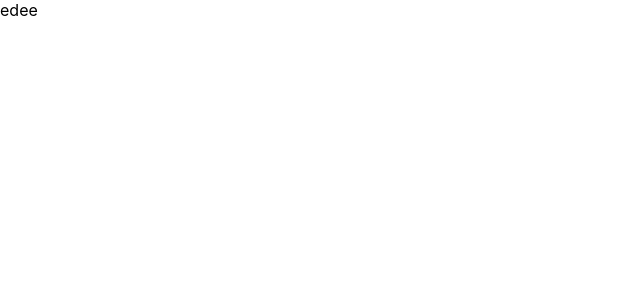
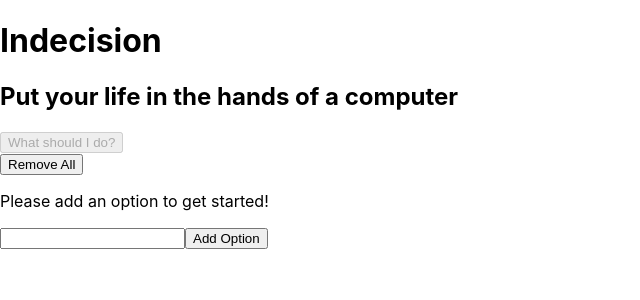
Before and after one commit to Meraj6091/Udemy-Complete-React-Developer-Course-Hooks-redux-and-Firebase, a React (Create React App) app: page / in a window 1280 px wide. Shown: the top 300 px of the page, without its empty margins (0-640 px from the left). Built offline with nearby package versions, Linux system fonts and the light colour scheme.

Commit message:
final commit

```diff
--- a/package.json
+++ b/package.json
@@ -8,6 +8,7 @@
     "@testing-library/user-event": "^12.8.3",
     "react": "^17.0.2",
     "react-dom": "^17.0.2",
+    "react-modal": "^3.14.3",
     "react-scripts": "4.0.3",
     "web-vitals": "^1.1.2"
   },
--- /dev/null
+++ b/src/Components/Action.js
@@ -0,0 +1,16 @@
+import React from 'react';
+
+const Action = (props) => {
+  return (
+    <div>
+      <button
+        onClick={props.handlePick}
+        disabled={!props.hasOptions}
+      >
+        What should I do?
+      </button>
+    </div>
+  );
+};
+
+export default Action;
--- /dev/null
+++ b/src/Components/AddOption.js
@@ -0,0 +1,29 @@
+import React from 'react';
+
+export default class AddOption extends React.Component {
+  state = {
+    error: undefined
+  };
+  handleAddOption = (e) => {
+    e.preventDefault();
+    const option = e.target.elements.option.value.trim();
+    const error = this.props.handleAddOption(option);
+
+    this.setState(() => ({ error }));
+
+    if (!error) {
+      e.target.elements.option.value = '';
+    }
+  };
+  render() {
+    return (
+      <div>
+        {this.state.error && <p>{this.state.error}</p>}
+        <form onSubmit={this.handleAddOption}>
+          <input type="text" name="option" />
+          <button>Add Option</button>
+        </form>
+      </div>
+    );
+  }
+}
--- /dev/null
+++ b/src/Components/Header.js
@@ -0,0 +1,16 @@
+import React from 'react';
+
+const Header = (props) => {
+  return (
+    <div>
+      <h1>{props.title}</h1>
+      {props.subtitle && <h2>{props.subtitle}</h2>}
+    </div>
+  );
+};
+
+Header.defaultProps = {
+  title: 'Indecision'
+};
+
+export default Header;
--- /dev/null
+++ b/src/Components/IndecisionApp.js
@@ -0,0 +1,88 @@
+import React from "react";
+import AddOption from "./AddOption";
+import Action from "./Action";
+import Header from "./Header";
+import Options from "./Options";
+import OptionModal from "./OptionModal";
+export default class IndecisionApp extends React.Component {
+	state = {
+		options: [],
+		SelectedOption: undefined,
+	};
+	handleCloseModal = () => {
+		this.setState(() => ({
+			SelectedOption: undefined,
+		}));
+	};
+	handleDeleteOptions = () => {
+		this.setState(() => ({ options: [] }));
+	};
+	handleDeleteOption = (optionToRemove) => {
+		this.setState((prevState) => ({
+			options: prevState.options.filter((option) => optionToRemove !== option),
+		}));
+	};
+	handlePick = () => {
+		const randomNum = Math.floor(Math.random() * this.state.options.length);
+		const option = this.state.options[randomNum];
+		//alert(option);
+		this.setState(() => ({
+			SelectedOption: option,
+		}));
+	};
+	handleAddOption = (option) => {
+		if (!option) {
+			return "Enter valid value to add item";
+		} else if (this.state.options.indexOf(option) > -1) {
+			return "This option already exists";
+		}
+
+		this.setState((prevState) => ({
+			options: prevState.options.concat(option),
+		}));
+	};
+	componentDidMount() {
+		try {
+			const json = localStorage.getItem("options");
+			const options = JSON.parse(json);
+
+			if (options) {
+				this.setState(() => ({ options }));
+			}
+		} catch (e) {
+			// Do nothing at all
+		}
+	}
+	componentDidUpdate(prevProps, prevState) {
+		if (prevState.options.length !== this.state.options.length) {
+			const json = JSON.stringify(this.state.options);
+			localStorage.setItem("options", json);
+		}
+	}
+	componentWillUnmount() {
+		console.log("componentWillUnmount");
+	}
+	render() {
+		const subtitle = "Put your life in the hands of a computer";
+
+		return (
+			<div>
+				<Header subtitle={subtitle} />
+				<Action
+					hasOptions={this.state.options.length > 0}
+					handlePick={this.handlePick}
+				/>
+				<Options
+					options={this.state.options}
+					handleDeleteOptions={this.handleDeleteOptions}
+					handleDeleteOption={this.handleDeleteOption}
+				/>
+				<AddOption handleAddOption={this.handleAddOption} />
+				<OptionModal
+					SelectedOption={this.state.SelectedOption}
+					handleCloseModal={this.handleCloseModal}
+				/>
+			</div>
+		);
+	}
+}
--- /dev/null
+++ b/src/Components/Option.js
@@ -0,0 +1,18 @@
+import React from 'react';
+
+const Option = (props) => {
+  return (
+    <div>
+      {props.optionText}
+      <button
+        onClick={(e) => {
+          props.handleDeleteOption(props.optionText);
+        }}
+      >
+        remove
+      </button>
+    </div>
+  );
+};
+
+export default Option;
--- /dev/null
+++ b/src/Components/OptionModal.js
@@ -0,0 +1,18 @@
+import React from "react";
+import Modal from "react-modal";
+
+const OptionModal = (props) => {
+	return (
+		<Modal
+			isOpen={!!props.SelectedOption}
+			contentLabel="Select Option"
+			ariaHideApp={false}
+			onRequestClose={props.handleCloseModal}
+		>
+			<h3>Selected Option</h3>
+			{props.SelectedOption && <p>{props.SelectedOption}</p>}
+			<button onClick={props.handleCloseModal}>OK</button>
+		</Modal>
+	);
+};
+export default OptionModal;
--- /dev/null
+++ b/src/Components/Options.js
@@ -0,0 +1,22 @@
+import React from 'react';
+import Option from './Option';
+
+const Options = (props) => {
+  return (
+    <div>
+      <button onClick={props.handleDeleteOptions}>Remove All</button>
+      {props.options.length === 0 && <p>Please add an option to get started!</p>}
+      {
+        props.options.map((option) => (
+          <Option
+            key={option}
+            optionText={option}
+            handleDeleteOption={props.handleDeleteOption}
+          />
+        ))
+      }
+    </div>
+  );
+};
+
+export default Options;
--- a/src/index.js
+++ b/src/index.js
@@ -8,11 +8,18 @@ import Visibility_Toggle from "./playground/Visibility_Toggle";
 import Es6_classes from "./playground/Es6_classes";
 import Functional from "./playground/Functional";
 import Counter from "./playground/counter_example";
+import DefaultProps from "./playground/DefaultProps";
+import OptionModal from "./Components/OptionModal";
+import IndecisionApp from "./Components/IndecisionApp";
 
 ReactDOM.render(
 	<React.StrictMode>
 		{/* <Counter count={0}/> */}
-		<Es6 />
+		{/* <DefaultProps>
+			<h1>This is Default Props</h1>
+			<p>for learning purpose</p>
+		</DefaultProps> */}
+    <IndecisionApp/>
 	</React.StrictMode>,
 	document.getElementById("root")
 );
--- /dev/null
+++ b/src/playground/DefaultProps.js
@@ -0,0 +1,14 @@
+import React from "react";
+const details = (props) => {
+	return <div>{props.children}</div>;
+};
+
+const render = () => {
+	return (
+		<div>
+			<h1>Hi im Meraj</h1>
+			{details()}
+		</div>
+	);
+};
+export default details;
--- a/src/playground/Es6_2.js
+++ b/src/playground/Es6_2.js
@@ -2,13 +2,13 @@ import React from "react";
 import { useState } from "react";
 function Es6_2() {
 	const user = {
-		// name:'Meraj',
-		// cities:['colombo','matar','jaffna'],
-		// printplacelived: function() {
-		//     this.cities.forEach((city) => {
-		//         console.log(this.name+'has lived in' + city)
-		//     })
-		// }
+		name:'Meraj',
+		cities:['colombo','matar','jaffna'],
+		printplacelived: function() {
+		    this.cities.forEach((city) => {
+		        console.log(this.name+'has lived in' + city)
+		    })
+		}
 	};
 	const muliplayer = {
 		numbers: [1, 2, 3],
@@ -29,7 +29,7 @@ function Es6_2() {
 		setCount(count + 1);
 		console.log(count);
 	};
-	//const [array, Setarray] = useState([1, 2, 3]);
+	const [array, Setarray] = useState([1, 2, 3]);
 	const [newarray, Setnewarray] = useState([]);
 	const onformsubmit = (e) => {
 		e.preventDefault(); //to stop the refresh
```
Also changed, not shown: 1 other file (tests, documents, lock files or other folders).
